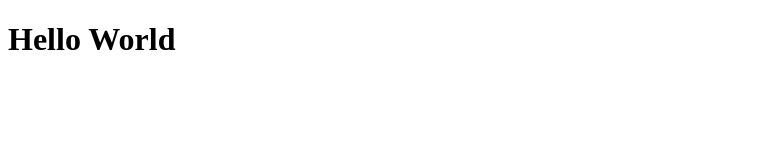
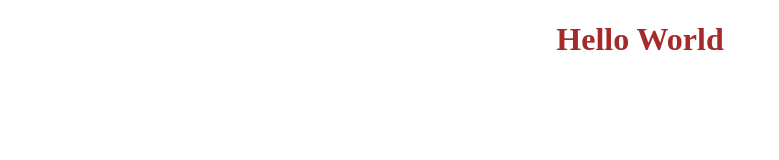
Before and after one commit to jentao-1861745/jentao-1861745.github.io, a plain HTML site: page index.html in a window 1280 px wide. Shown: the whole page, without its empty margins (0-779 px from the left). Drawn offline with Linux system fonts and the light colour scheme.

Commit message:
add style

```diff
--- /dev/null
+++ b/index.css
@@ -0,0 +1,4 @@
+h1 {
+	text-align: center;
+	color: brown;
+}
--- a/index.html
+++ b/index.html
@@ -2,6 +2,7 @@
 <html>
 	<head>
 		<title>Hello World</title>
+		<link rel="stylesheet" href="index.css">
 	</head>
 	<body>
 		<h1>Hello World</h1>
```
Also changed, not shown: 1 other file.
